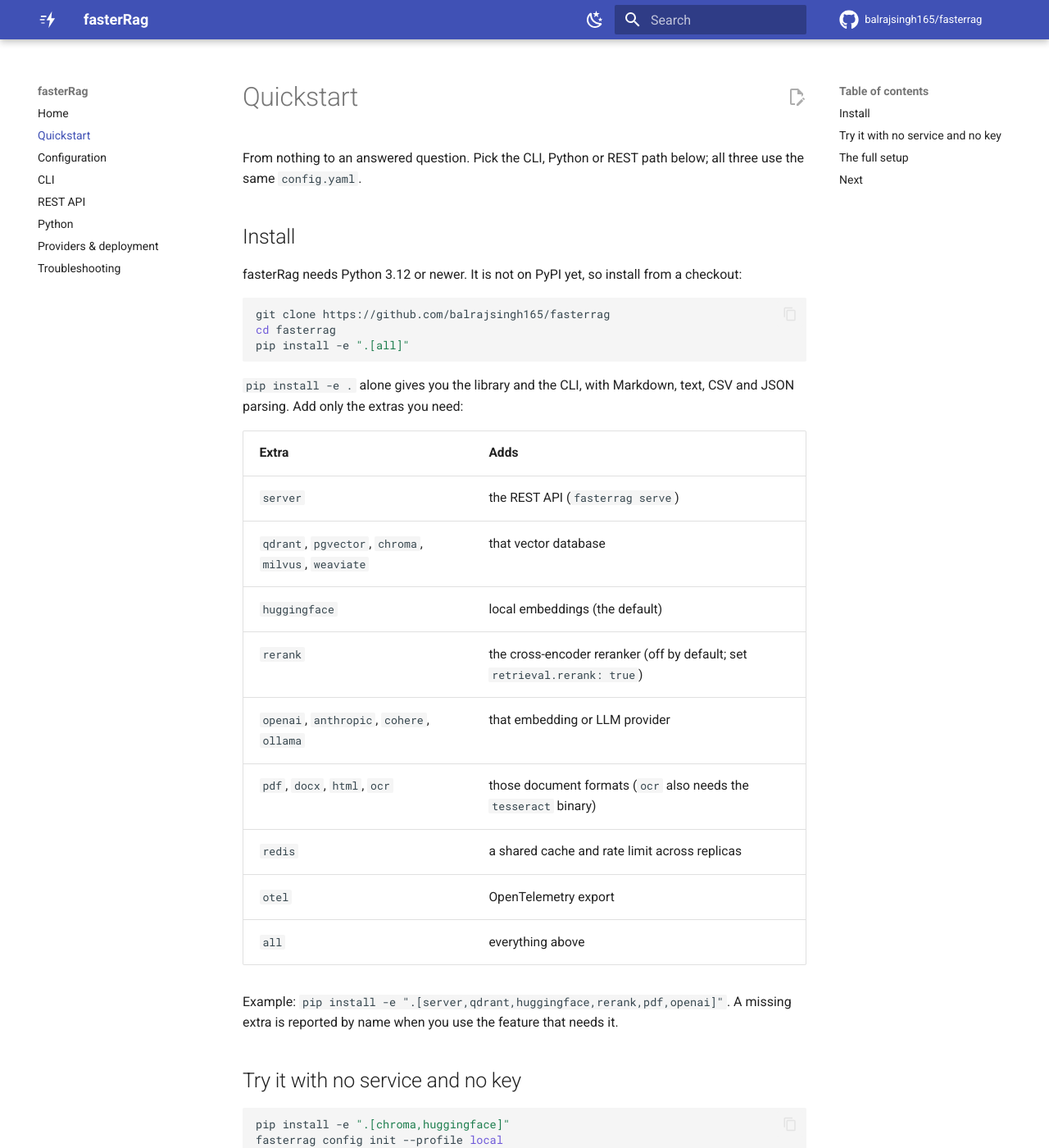
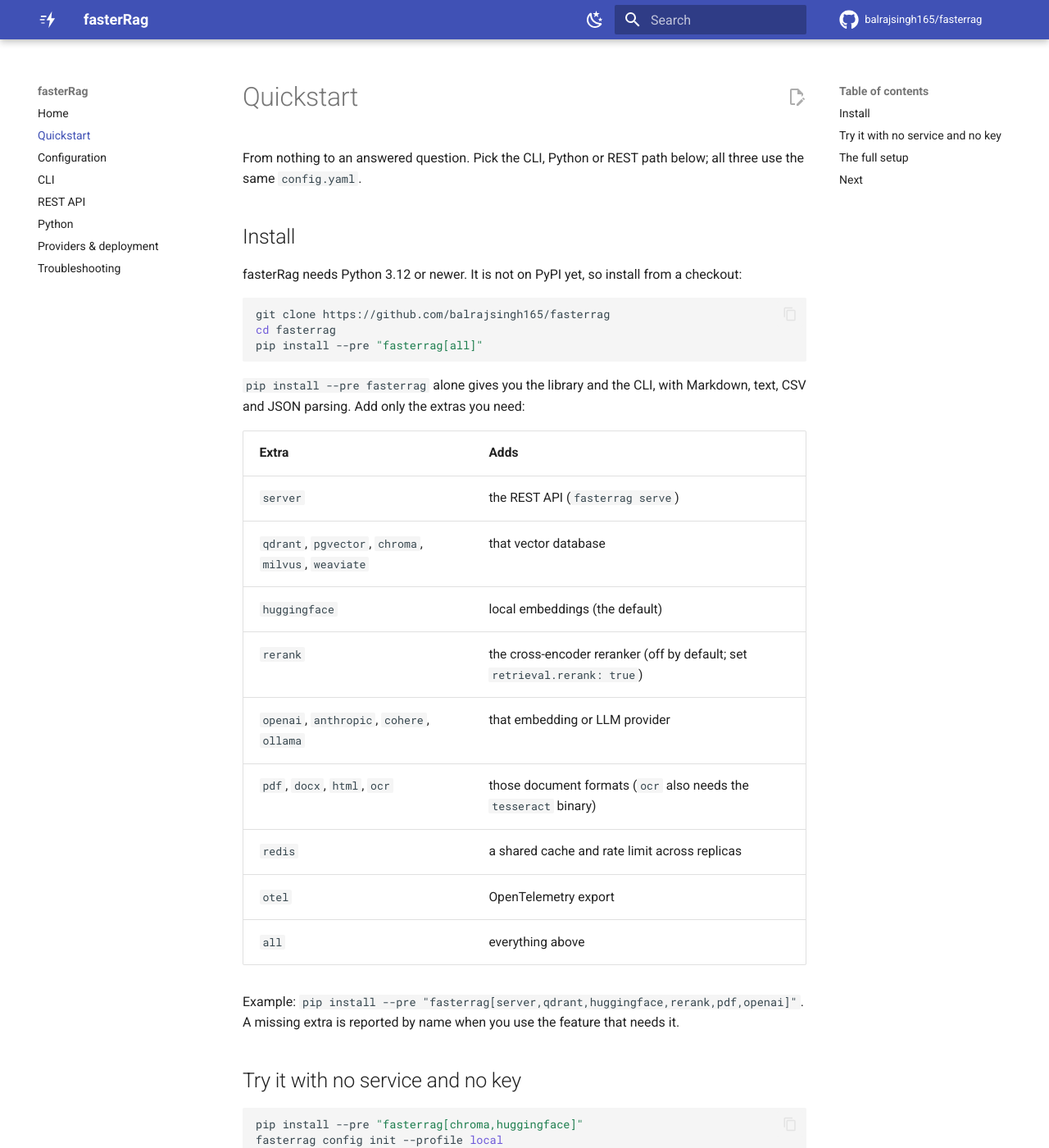
Before and after one commit to balrajsingh165/FasterRag, an MkDocs documentation site: the page built from userdocs/quickstart.md, in a window 1280 px wide and 1400 px high. Shown: the whole window at 82% size. Built offline with MkDocs 1.6.1 and Material for MkDocs 9.7.7, drawn with Linux system fonts in a browser that asks for light colours; comment, search, counter and statistics services are not loaded.

````diff
--- a/pyproject.toml
+++ b/pyproject.toml
@@ -19,7 +19,7 @@ keywords = [
     "qdrant",
 ]
 classifiers = [
-    "Development Status :: 2 - Pre-Alpha",
+    "Development Status :: 4 - Beta",
     "Framework :: FastAPI",
     "Intended Audience :: Developers",
     "License :: OSI Approved :: Apache Software License",
--- a/src/fasterrag/__init__.py
+++ b/src/fasterrag/__init__.py
@@ -7,7 +7,7 @@ names exported here and from documented submodules are stable under SemVer; anyt
 under ``fasterrag._internal`` or absent from ``__all__`` is private.
 """
 
-__version__ = "0.1.0.dev0"
+__version__ = "0.1.0b1"
 
 # CRITICAL: imported lazily through __getattr__, not at module import. Importing the facade
 # eagerly would pull the adapter factories, the chunking stack, and pydantic-settings into
--- a/userdocs/quickstart.md
+++ b/userdocs/quickstart.md
@@ -10,10 +10,10 @@ fasterRag needs Python 3.12 or newer. It is not on PyPI yet, so install from a c
 ```bash
 git clone https://github.com/balrajsingh165/fasterrag
 cd fasterrag
-pip install -e ".[all]"
+pip install --pre "fasterrag[all]"
 ```
 
-`pip install -e .` alone gives you the library and the CLI, with Markdown, text, CSV and JSON
+`pip install --pre fasterrag` alone gives you the library and the CLI, with Markdown, text, CSV and JSON
 parsing. Add only the extras you need:
 
 | Extra | Adds |
@@ -28,13 +28,13 @@ parsing. Add only the extras you need:
 | `otel` | OpenTelemetry export |
 | `all` | everything above |
 
-Example: `pip install -e ".[server,qdrant,huggingface,rerank,pdf,openai]"`. A missing extra is
+Example: `pip install --pre "fasterrag[server,qdrant,huggingface,rerank,pdf,openai]"`. A missing extra is
 reported by name when you use the feature that needs it.
 
 ## Try it with no service and no key
 
 ```bash
-pip install -e ".[chroma,huggingface]"
+pip install --pre "fasterrag[chroma,huggingface]"
 fasterrag config init --profile local
 fasterrag ingest ./notes.md
 ```
@@ -107,7 +107,7 @@ fasterrag provision qdrant
 === "REST"
 
     ```bash
-    pip install -e ".[server]"
+    pip install --pre "fasterrag[server]"
     fasterrag serve                  # http://127.0.0.1:8000
 
     curl -X POST localhost:8000/v1/ingest \
````
Also changed, not shown: README.md (+10 -8 lines), docs/CHANGELOG.md (+4 -0 lines), docs/how-to-use.md (+1 -1 lines), docs/python-api.md (+1 -1 lines), userdocs/index.md (+1 -1 lines), userdocs/troubleshooting.md (+1 -1 lines).
